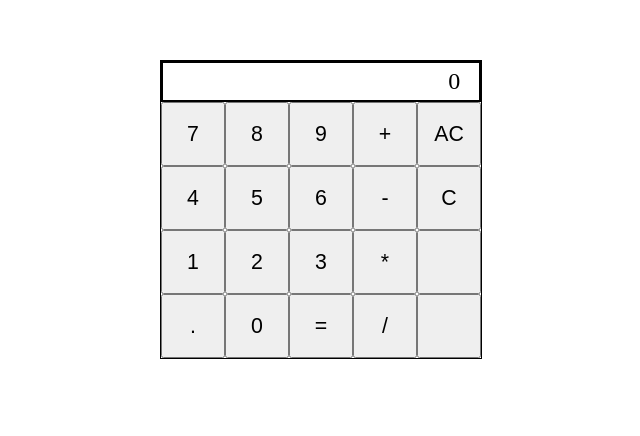
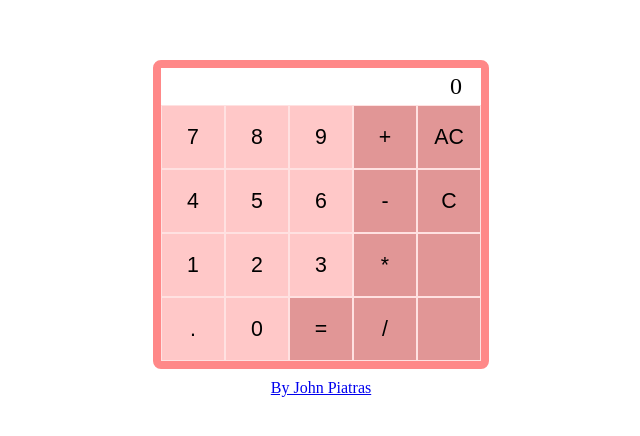
Before and after one commit to JohnPiatras/calculator, a plain HTML site: page index.html in a window 1280 px wide. Shown: the part 148-584 px from the top of the page, without its empty margins (319-959 px from the left). Drawn offline with Linux system fonts and the light colour scheme.

Commit message:
Applied new styles to  the calculator

```diff
--- a/index.html
+++ b/index.html
@@ -17,28 +17,31 @@
 				<button id="">7</button>
 				<button id="">8</button>
 				<button id="">9</button>
-				<button id="">+</button>
-				<button id="">AC</button>
+				<button id="" class="op-bttn">+</button>
+				<button id="" class="op-bttn">AC</button>
 
 				<button id="">4</button>
 				<button id="">5</button>
 				<button id="">6</button>
-				<button id="">-</button>
-				<button id="">C</button>
+				<button id="" class="op-bttn">-</button>
+				<button id="" class="op-bttn">C</button>
 
 				<button id="">1</button>
 				<button id="">2</button>
 				<button id="">3</button>
-				<button id="">*</button>
-				<button id=""></button>
+				<button id="" class="op-bttn">*</button>
+				<button id="" disabled="true" class="op-bttn"></button>
 
 				<button id="">.</button>
 				<button id="">0</button>
-				<button id="">=</button>
-				<button id="">/</button>
-				<button id=""></button>
+				<button id="" class="op-bttn">=</button>
+				<button id="" class="op-bttn">/</button>
+				<button id="" disabled="true" class="op-bttn"></button>
+
 			</div>
+
 		</div>
+		<div id="footer"><a href="https://github.com/JohnPiatras">By John Piatras</a></div>
 		<script src="scripts/calculator.js"></script>
 
 	</body>
--- a/styles/main.css
+++ b/styles/main.css
@@ -1,17 +1,22 @@
+body {
+    background: linear-gradient(top,  red, white);
+    background-repeat:no-repeat;
+}
 
 #calculator-container{
     width:320px;
     margin:auto;
     position:relative;
     top:200px;
-    border:1px solid black;
+    border:8px solid #ff8888;
+    border-radius:8px;
 }
 
 #display{
     border:1px solid black;
     font-size:18pt;
     padding: 5px 10px 5px 10px;
-    border:2px solid black;
+    border:0;
 }
 
 #op-display{
@@ -35,5 +40,31 @@
 
 button {
     font-size:16pt;
+    background-color:rgb(255,200,200);
+    transition-duration:0.25s;
+    border: 1px solid rgb(255,225,225);
+}
+
+button:hover {
+    background-color:rgb(255,225,225);
 
 }
+
+button:active {
+    background-color:rgb(255,100,100);
+}
+
+.op-bttn {
+    background-color:rgb(225, 150, 150);
+}
+
+#footer {
+    position: relative;
+    top: 200px;
+    width: 320px;
+    margin-left: auto;
+    margin-right:auto;
+    margin-top:10px;
+    text-align: center;
+
+}
```
